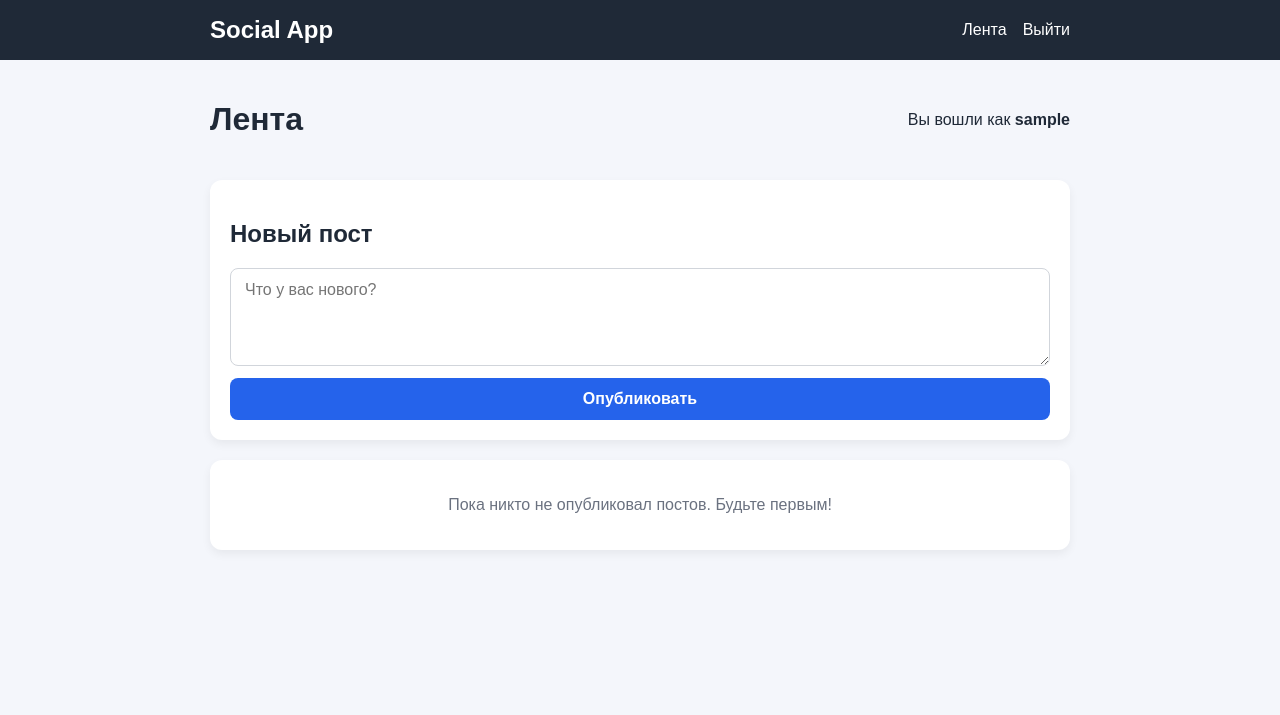
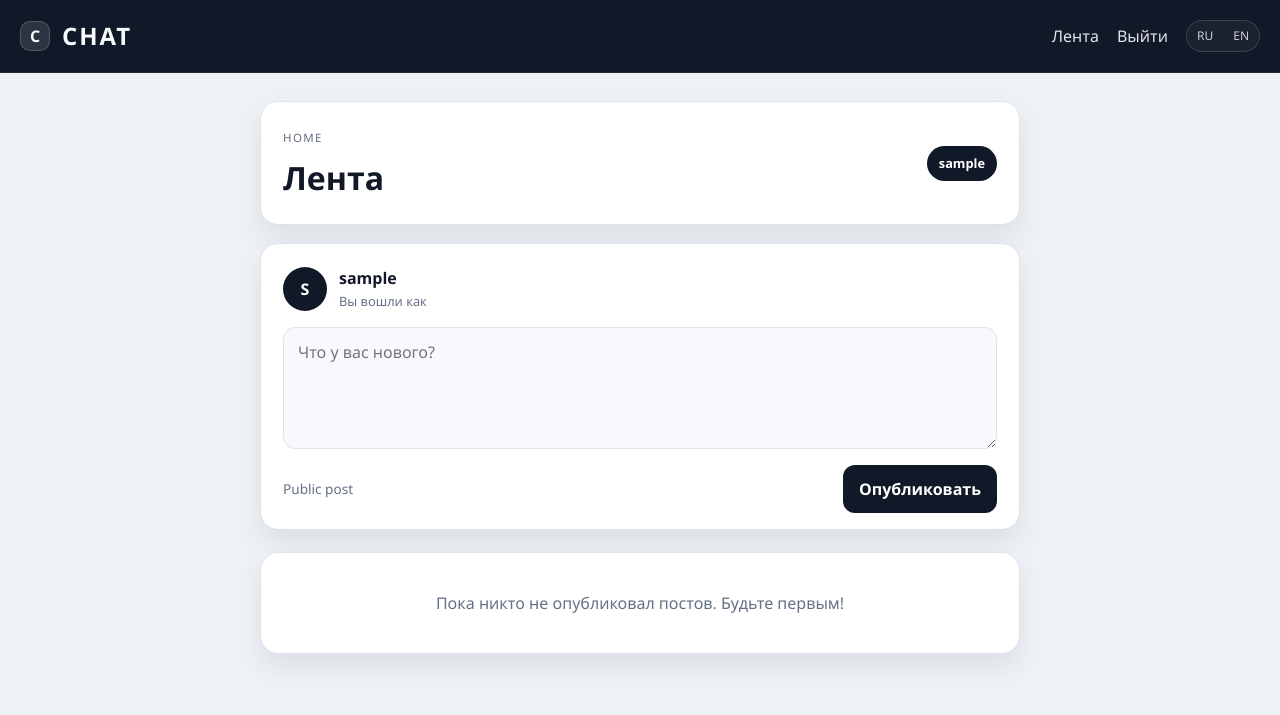
Before and after one commit to MRbanananMR/Practica, a Flask app: page / in a window 1280 px wide. Shown: the top 715 px of the page. Run offline with Flask 3, Linux system fonts and the light colour scheme; the visitor is signed in with stand-in values (Sample User, id 1); data comes from the database, SQL or seed files in the repository; data that the repository does not hold is empty.

Commit message:
Initial social app

```diff
--- a/app.py
+++ b/app.py
@@ -3,6 +3,76 @@ import sqlite3
 
 from flask import Flask, current_app, flash, g, redirect, render_template, request, session, url_for
 from werkzeug.security import check_password_hash, generate_password_hash
+
+
+TRANSLATIONS = {
+    "ru": {
+        "app_name": "CHAT",
+        "feed": "Лента",
+        "logout": "Выйти",
+        "login": "Войти",
+        "register": "Регистрация",
+        "enter_login_and_password": "Введите логин и пароль.",
+        "user_exists": "Пользователь с таким именем уже существует.",
+        "registration_success": "Регистрация прошла успешно.",
+        "invalid_credentials": "Неверный логин или пароль.",
+        "logged_in": "Вы вошли в систему.",
+        "logged_out": "Вы вышли из системы.",
+        "post_empty": "Пост не может быть пустым.",
+        "post_published": "Пост опубликован.",
+        "username": "Логин",
+        "password": "Пароль",
+        "create_account": "Создать аккаунт",
+        "already_have_account": "Уже есть аккаунт?",
+        "dont_have_account": "Нет аккаунта?",
+        "feed_title": "Лента",
+        "logged_as": "Вы вошли как",
+        "new_post": "Новый пост",
+        "what_new": "Что у вас нового?",
+        "publish": "Опубликовать",
+        "no_posts": "Пока никто не опубликовал постов. Будьте первым!",
+        "language_ru": "RU",
+        "language_en": "EN",
+    },
+    "en": {
+        "app_name": "CHAT",
+        "feed": "Feed",
+        "logout": "Log out",
+        "login": "Log in",
+        "register": "Register",
+        "enter_login_and_password": "Please enter a username and password.",
+        "user_exists": "A user with this name already exists.",
+        "registration_success": "Registration was successful.",
+        "invalid_credentials": "Invalid username or password.",
+        "logged_in": "You have logged in.",
+        "logged_out": "You have logged out.",
+        "post_empty": "The post cannot be empty.",
+        "post_published": "Post published.",
+        "username": "Username",
+        "password": "Password",
+        "create_account": "Create account",
+        "already_have_account": "Already have an account?",
+        "dont_have_account": "Don't have an account?",
+        "feed_title": "Feed",
+        "logged_as": "You are logged in as",
+        "new_post": "New post",
+        "what_new": "What's new?",
+        "publish": "Publish",
+        "no_posts": "No posts yet. Be the first one!",
+        "language_ru": "RU",
+        "language_en": "EN",
+    },
+}
+
+
+def get_locale():
+    return session.get("lang", "ru") if "lang" in session else "ru"
+
+
+def t(key):
+    locale = get_locale()
+    translation = TRANSLATIONS.get(locale, TRANSLATIONS["ru"])
+    return translation.get(key, key)
 
 
 def get_db():
@@ -50,11 +120,23 @@ def create_app(test_config=None):
 
     os.makedirs(app.instance_path, exist_ok=True)
 
+    @app.context_processor
+    def inject_translations():
+        return {"t": t, "current_lang": get_locale}
+
     @app.teardown_appcontext
     def close_db(exception=None):
         db = g.pop("db", None)
         if db is not None:
             db.close()
+
+    @app.route("/set_language/<lang>")
+    def set_language(lang):
+        if lang in TRANSLATIONS:
+            session["lang"] = lang
+        else:
+            session["lang"] = "ru"
+        return redirect(request.referrer or url_for("index"))
 
     with app.app_context():
         init_db()
@@ -88,7 +170,7 @@ def create_app(test_config=None):
             password = request.form.get("password", "")
 
             if not username or not password:
-                flash("Введите логин и пароль.")
+                flash(t("enter_login_and_password"))
                 return render_template("register.html")
 
             db = get_db()
@@ -98,7 +180,7 @@ def create_app(test_config=None):
             ).fetchone()
 
             if existing_user is not None:
-                flash("Пользователь с таким именем уже существует.")
+                flash(t("user_exists"))
                 return render_template("register.html")
 
             db.execute(
@@ -111,7 +193,7 @@ def create_app(test_config=None):
                 "SELECT id FROM users WHERE username = ?", (username,),
             ).fetchone()
             session["user_id"] = user["id"]
-            flash("Регистрация прошла успешно.")
+            flash(t("registration_success"))
             return redirect(url_for("index"))
 
         return render_template("register.html")
@@ -129,11 +211,11 @@ def create_app(test_config=None):
             ).fetchone()
 
             if user is None or not check_password_hash(user["password_hash"], password):
-                flash("Неверный логин или пароль.")
+                flash(t("invalid_credentials"))
                 return render_template("login.html")
 
             session["user_id"] = user["id"]
-            flash("Вы вошли в систему.")
+            flash(t("logged_in"))
             return redirect(url_for("index"))
 
         return render_template("login.html")
@@ -141,7 +223,7 @@ def create_app(test_config=None):
     @app.route("/logout")
     def logout():
         session.pop("user_id", None)
-        flash("Вы вышли из системы.")
+        flash(t("logged_out"))
         return redirect(url_for("login"))
 
     @app.route("/posts/create", methods=["POST"])
@@ -151,7 +233,7 @@ def create_app(test_config=None):
 
         content = request.form.get("content", "").strip()
         if not content:
-            flash("Пост не может быть пустым.")
+            flash(t("post_empty"))
             return redirect(url_for("index"))
 
         db = get_db()
@@ -161,7 +243,7 @@ def create_app(test_config=None):
         )
         db.commit()
 
-        flash("Пост опубликован.")
+        flash(t("post_published"))
         return redirect(url_for("index"))
 
     return app
--- a/static/style.css
+++ b/static/style.css
@@ -1,133 +1,356 @@
+:root {
+    --bg: #eef1f5;
+    --panel: #ffffff;
+    --panel-soft: #f7f9fc;
+    --border: #dde3eb;
+    --text: #111827;
+    --muted: #667085;
+    --nav: #111827;
+    --nav-text: #f9fafb;
+    --accent: #111827;
+    --accent-hover: #1f2937;
+    --success-bg: #eef2ff;
+    --success-text: #312e81;
+    --soft-shadow: 0 12px 28px rgba(15, 23, 42, 0.08);
+}
+
 * {
     box-sizing: border-box;
 }
 
 body {
     margin: 0;
-    font-family: Arial, sans-serif;
-    background: #f4f6fb;
-    color: #1f2937;
+    font-family: "Segoe UI", Arial, sans-serif;
+    background: var(--bg);
+    color: var(--text);
+    line-height: 1.5;
 }
 
 .container {
-    max-width: 900px;
+    max-width: 1280px;
     margin: 0 auto;
-    padding: 20px;
+    padding: 24px 20px 40px;
 }
 
 .topbar {
-    background: #1f2937;
-    color: white;
+    background: var(--nav);
+    color: var(--nav-text);
+    border-bottom: 1px solid rgba(255, 255, 255, 0.08);
 }
 
-.nav {
+.nav-shell {
     display: flex;
+    align-items: center;
     justify-content: space-between;
+    gap: 20px;
+    padding: 18px 20px;
+}
+
+.brand-wrap {
+    display: flex;
     align-items: center;
-    padding: 16px 20px;
+    gap: 12px;
+}
+
+.brand-mark {
+    display: inline-flex;
+    align-items: center;
+    justify-content: center;
+    width: 30px;
+    height: 30px;
+    border-radius: 10px;
+    background: rgba(255,255,255,0.12);
+    border: 1px solid rgba(255,255,255,0.18);
+    font-weight: 700;
 }
 
 .brand {
     font-size: 1.5rem;
-    font-weight: bold;
+    font-weight: 700;
+    letter-spacing: 0.08em;
+    text-transform: uppercase;
 }
 
-nav {
+.topnav {
     display: flex;
+    align-items: center;
+    gap: 18px;
+    flex-wrap: wrap;
+}
+
+.topnav a {
+    color: var(--nav-text);
+    text-decoration: none;
+    opacity: 0.9;
+    transition: opacity 0.2s ease;
+}
+
+.topnav a:hover {
+    opacity: 1;
+}
+
+.lang-switch {
+    display: inline-flex;
+    align-items: center;
+    border: 1px solid rgba(255,255,255,0.14);
+    border-radius: 999px;
+    overflow: hidden;
+    background: rgba(255,255,255,0.04);
+}
+
+.lang-switch a {
+    padding: 6px 10px;
+    font-size: 0.75rem;
+    opacity: 0.8;
+}
+
+.lang-switch a.active {
+    background: rgba(255,255,255,0.12);
+    opacity: 1;
+}
+
+.page-shell {
+    padding-top: 28px;
+}
+
+.card {
+    background: var(--panel);
+    border: 1px solid var(--border);
+    border-radius: 18px;
+    box-shadow: var(--soft-shadow);
+    padding: 22px;
+    margin-bottom: 22px;
+}
+
+.auth-wrap {
+    display: flex;
+    align-items: center;
+    justify-content: center;
+    min-height: calc(100vh - 120px);
+}
+
+.auth-card {
+    width: min(100%, 460px);
+    padding: 30px 28px;
+}
+
+.auth-header {
+    margin-bottom: 20px;
+}
+
+.eyebrow {
+    display: inline-block;
+    margin-bottom: 8px;
+    font-size: 0.72rem;
+    letter-spacing: 0.12em;
+    text-transform: uppercase;
+    color: var(--muted);
+}
+
+.auth-header h1,
+.feed-header h1,
+.panel-header h3 {
+    margin: 0;
+}
+
+.auth-form,
+.composer-form {
+    display: flex;
+    flex-direction: column;
     gap: 16px;
 }
 
-nav a {
-    color: white;
-    text-decoration: none;
-}
-
-.card {
-    background: white;
-    border-radius: 12px;
-    box-shadow: 0 4px 10px rgba(0, 0, 0, 0.06);
-    padding: 20px;
-    margin-bottom: 20px;
-}
-
-.auth-card {
-    max-width: 420px;
-    margin: 40px auto;
-}
-
-form {
+.field {
     display: flex;
     flex-direction: column;
-    gap: 12px;
+    gap: 8px;
 }
 
 label {
-    font-weight: bold;
+    font-weight: 600;
+    color: var(--text);
 }
 
-input, textarea, button {
+input,
+textarea,
+button {
     font: inherit;
 }
 
-input, textarea {
+input,
+textarea {
     width: 100%;
     padding: 12px 14px;
-    border: 1px solid #d1d5db;
-    border-radius: 8px;
+    border: 1px solid var(--border);
+    border-radius: 12px;
+    background: var(--panel-soft);
+    color: var(--text);
+}
+
+input:focus,
+textarea:focus {
+    outline: 2px solid rgba(17, 24, 39, 0.08);
+    outline-offset: 1px;
 }
 
 button {
     border: none;
-    border-radius: 8px;
-    background: #2563eb;
+    border-radius: 12px;
+    background: var(--accent);
     color: white;
     padding: 12px 16px;
     cursor: pointer;
-    font-weight: bold;
+    font-weight: 600;
+    transition: background 0.2s ease;
 }
 
 button:hover {
-    background: #1d4ed8;
+    background: var(--accent-hover);
 }
 
 .switch-link {
-    margin-top: 14px;
+    margin-top: 18px;
     text-align: center;
+    color: var(--muted);
 }
 
-.feed-header {
-    display: flex;
-    justify-content: space-between;
-    align-items: center;
-    gap: 16px;
-    margin-bottom: 20px;
+.switch-link a {
+    color: var(--text);
+    text-decoration: none;
+    font-weight: 600;
 }
 
-.post-header {
+.feed-shell {
+    max-width: 760px;
+    margin: 0 auto;
+}
+
+.compact-card {
+    margin-bottom: 18px;
     display: flex;
+    align-items: center;
     justify-content: space-between;
+    gap: 16px;
+}
+
+.user-pill {
+    background: #111827;
+    color: white;
+    padding: 8px 12px;
+    border-radius: 999px;
+    font-size: 0.8rem;
+    font-weight: 600;
+}
+
+.composer {
+    padding-bottom: 16px;
+}
+
+.composer-top {
+    display: flex;
     align-items: center;
-    margin-bottom: 10px;
-    color: #4b5563;
+    gap: 12px;
+    margin-bottom: 16px;
+}
+
+.composer-top p {
+    margin: 2px 0 0;
+    color: var(--muted);
+    font-size: 0.8rem;
+}
+
+.avatar,
+.mini-avatar,
+.profile-avatar {
+    display: inline-flex;
+    align-items: center;
+    justify-content: center;
+    border-radius: 50%;
+    background: #111827;
+    color: white;
+    font-weight: 700;
+}
+
+.avatar {
+    width: 44px;
+    height: 44px;
+}
+
+.mini-avatar {
+    width: 38px;
+    height: 38px;
+    font-size: 0.8rem;
+}
+
+.composer-actions {
+    display: flex;
+    align-items: center;
+    justify-content: space-between;
+    gap: 12px;
+}
+
+.status-text {
+    color: var(--muted);
+    font-size: 0.85rem;
+}
+
+.post {
+    padding: 20px 22px;
+}
+
+.post-author {
+    display: flex;
+    align-items: center;
+    gap: 12px;
+}
+
+.post-author div:last-child {
+    display: flex;
+    flex-direction: column;
+    gap: 2px;
+}
+
+.post-author span,
+.post-author strong {
+    display: block;
+}
+
+.post-author span {
+    color: var(--muted);
+    font-size: 0.8rem;
 }
 
 .post p {
-    margin: 0;
+    margin: 18px 0 0;
     font-size: 1rem;
-    line-height: 1.6;
+    line-height: 1.7;
     white-space: pre-wrap;
+    color: var(--text);
 }
 
 .flash-box {
-    background: #dbeafe;
-    border: 1px solid #93c5fd;
-    color: #1e3a8a;
-    border-radius: 8px;
+    background: var(--success-bg);
+    border: 1px solid rgba(79, 70, 229, 0.18);
+    color: var(--success-text);
+    border-radius: 12px;
     padding: 12px 16px;
-    margin: 20px 0;
+    margin: 0 0 20px;
 }
 
 .empty-state {
     text-align: center;
-    color: #6b7280;
+    color: var(--muted);
 }
+
+@media (max-width: 640px) {
+    .nav-shell,
+    .compact-card,
+    .composer-actions {
+        flex-direction: column;
+        align-items: flex-start;
+    }
+
+    .brand {
+        font-size: 1.2rem;
+    }
+}
--- a/templates/base.html
+++ b/templates/base.html
@@ -1,28 +1,36 @@
 <!doctype html>
-<html lang="ru">
+<html lang="{{ current_lang() }}">
 <head>
     <meta charset="UTF-8">
     <meta name="viewport" content="width=device-width, initial-scale=1.0">
-    <title>{% block title %}Social App{% endblock %}</title>
+    <title>{% block title %}{{ t('app_name') }}{% endblock %}</title>
     <link rel="stylesheet" href="{{ url_for('static', filename='style.css') }}">
 </head>
 <body>
     <header class="topbar">
-        <div class="container nav">
-            <div class="brand">Social App</div>
-            <nav>
+        <div class="container nav-shell">
+            <div class="brand-wrap">
+                <div class="brand-mark">C</div>
+                <div class="brand">{{ t('app_name') }}</div>
+            </div>
+
+            <nav class="topnav">
                 {% if session.get('user_id') %}
-                    <a href="{{ url_for('index') }}">Лента</a>
-                    <a href="{{ url_for('logout') }}">Выйти</a>
+                    <a href="{{ url_for('index') }}">{{ t('feed') }}</a>
+                    <a href="{{ url_for('logout') }}">{{ t('logout') }}</a>
                 {% else %}
-                    <a href="{{ url_for('login') }}">Войти</a>
-                    <a href="{{ url_for('register') }}">Регистрация</a>
+                    <a href="{{ url_for('login') }}">{{ t('login') }}</a>
+                    <a href="{{ url_for('register') }}">{{ t('register') }}</a>
                 {% endif %}
+                <div class="lang-switch">
+                    <a href="{{ url_for('set_language', lang='ru') }}" class="{{ 'active' if current_lang() == 'ru' else '' }}">{{ t('language_ru') }}</a>
+                    <a href="{{ url_for('set_language', lang='en') }}" class="{{ 'active' if current_lang() == 'en' else '' }}">{{ t('language_en') }}</a>
+                </div>
             </nav>
         </div>
     </header>
 
-    <main class="container">
+    <main class="container page-shell">
         {% with messages = get_flashed_messages() %}
             {% if messages %}
                 <div class="flash-box">
--- a/templates/feed.html
+++ b/templates/feed.html
@@ -1,18 +1,32 @@
 {% extends 'base.html' %}
 
-{% block title %}Лента{% endblock %}
+{% block title %}{{ t('feed') }}{% endblock %}
 
 {% block content %}
-<div class="feed-header">
-    <h1>Лента</h1>
-    <p>Вы вошли как <strong>{{ user['username'] }}</strong></p>
+<div class="feed-shell">
+    <div class="feed-header card compact-card">
+        <div>
+            <span class="eyebrow">Home</span>
+            <h1>{{ t('feed_title') }}</h1>
+        </div>
+        <div class="user-pill">{{ user['username'] }}</div>
     </div>
 
     <section class="card composer">
-    <h2>Новый пост</h2>
-    <form method="post" action="{{ url_for('create_post') }}">
-        <textarea name="content" rows="4" placeholder="Что у вас нового?" required></textarea>
-        <button type="submit">Опубликовать</button>
+        <div class="composer-top">
+            <div class="avatar">{{ user['username'][0].upper() }}</div>
+            <div>
+                <strong>{{ user['username'] }}</strong>
+                <p>{{ t('logged_as') }}</p>
+            </div>
+        </div>
+
+        <form method="post" action="{{ url_for('create_post') }}" class="composer-form">
+            <textarea name="content" rows="4" placeholder="{{ t('what_new') }}" required></textarea>
+            <div class="composer-actions">
+                <span class="status-text">Public post</span>
+                <button type="submit">{{ t('publish') }}</button>
+            </div>
         </form>
     </section>
 
@@ -21,16 +35,22 @@
             {% for post in posts %}
                 <article class="card post">
                     <div class="post-header">
+                        <div class="post-author">
+                            <div class="mini-avatar">{{ post['username'][0].upper() }}</div>
+                            <div>
                                 <strong>{{ post['username'] }}</strong>
                                 <span>{{ post['created_at'] }}</span>
+                            </div>
+                        </div>
                     </div>
                     <p>{{ post['content'] }}</p>
                 </article>
             {% endfor %}
         {% else %}
             <div class="card empty-state">
-            <p>Пока никто не опубликовал постов. Будьте первым!</p>
+                <p>{{ t('no_posts') }}</p>
             </div>
         {% endif %}
     </section>
+</div>
 {% endblock %}
```
Also changed, not shown: templates/login.html (+22 -11 lines), templates/register.html (+22 -11 lines). Lines whose indentation alone changed are shown as unchanged.
